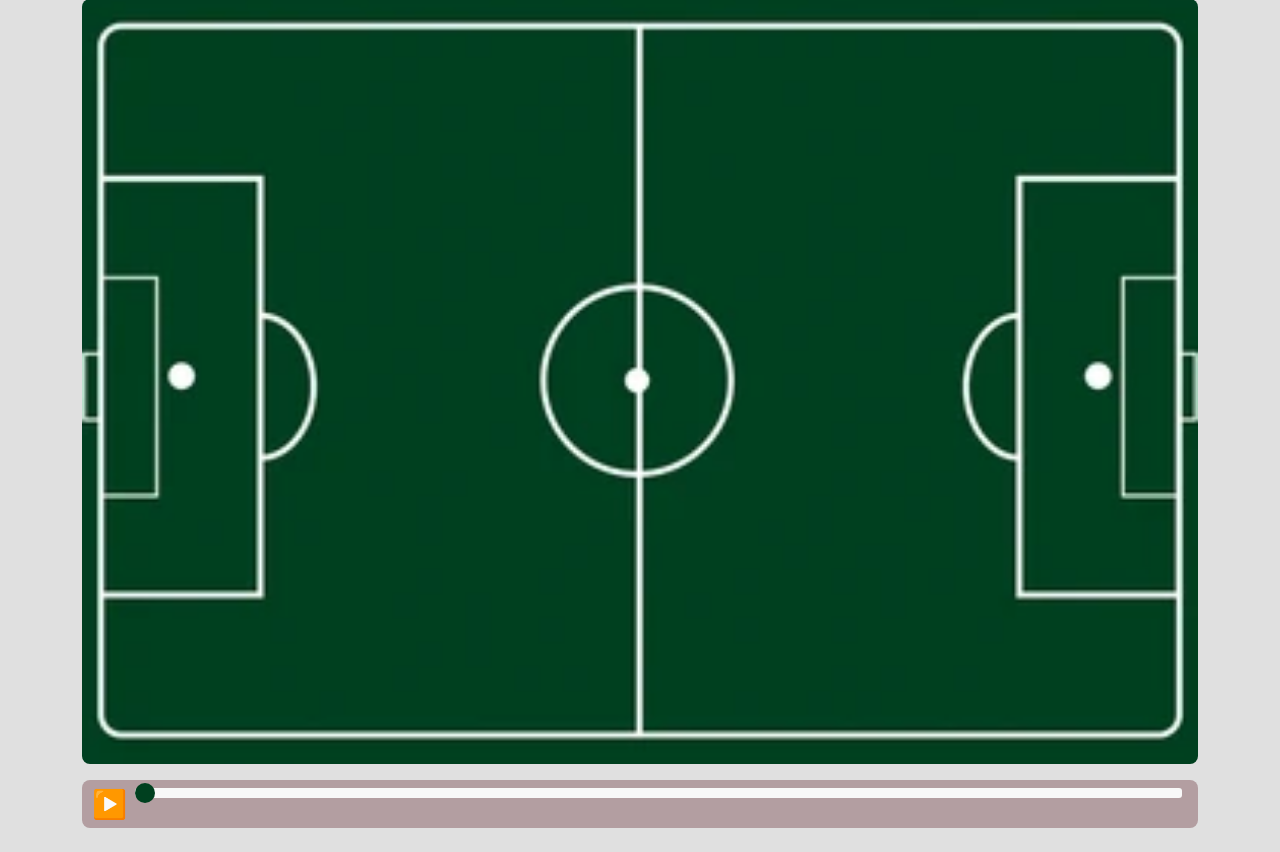
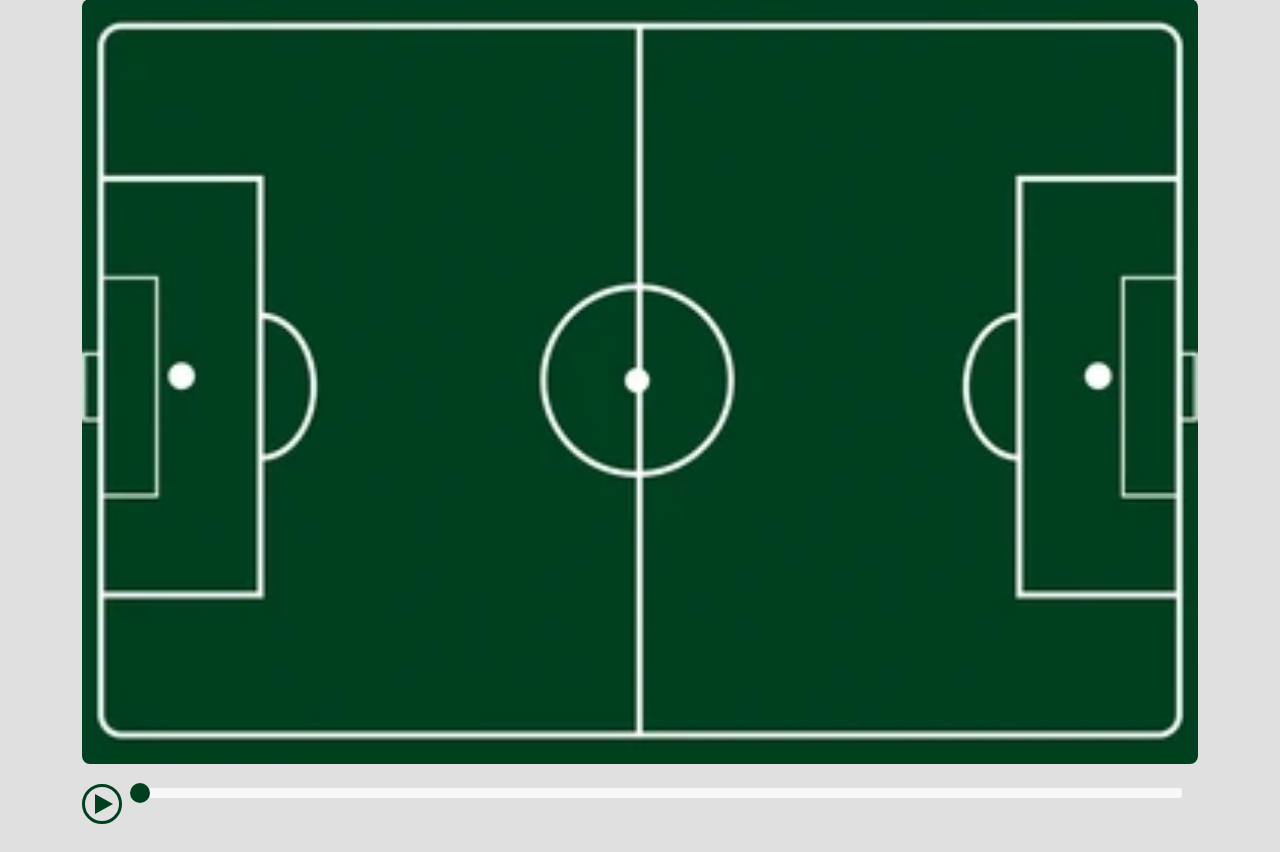
Before and after one commit to ericxuan57/soccer-live-streaming-player-django, a Django app: page / in a window 1280 px wide. Shown: the part 89-941 px from the top of the page. Run offline with Django 4.2, Linux system fonts and the light colour scheme; data that the repository does not hold is empty; some libraries are stand-ins or nearby versions.

Commit message:
change: design of play/pause button

```diff
--- a/app/templates/index.html
+++ b/app/templates/index.html
@@ -68,20 +68,18 @@
           </div>
         </div>
       </div>
+
       <div class="w-100 mt-3 position-relative">
         {% load static %}
         <img src="{% static 'app/images/stadium.png' %}" alt="" width="100%">
         <canvas id="stadium"></canvas>
       </div>
+
       <div class="video-control-container d-flex align-items-center justify-content-center w-100 mt-3 mb-4">
-        <button class="video-control play-button">
-          <span class="video-control-play">
-            <span class="video-control-symbol" aria-hidden="true">▶️</span>
-          </span>
-          <span class="video-control-pause">
-            <span class="video-control-symbol" aria-hidden="true">⏸</span>
-          </span>
-        </button>
+        <div class="play-button-container">
+          <button role="play" class="play"></button>
+          <button role="pause" class="pause hidden"></button>
+        </div>
         <div class="w-100 ps-2 pe-3">
           <input type="range" min="0" max="1" step="0.00001" value="0" class="slider" id="playerRange" oninput="onValueChange(this.value)">
           <div>
@@ -97,8 +95,7 @@
     <script>
       const canvas = this.__canvas = new fabric.StaticCanvas('stadium');
       const stadiumData = JSON.parse("{{data|escapejs}}");
-      var globalID,
-          current_index = 0;
+      var globalID, current_index = 0;
 
       $(".btn-save").click(function(){
         let date = $("#date").val();
@@ -134,7 +131,9 @@
             $('#dateTimePickerModal').modal('hide');
             $("#lblEndTime").text(durationFormat);
 
-            $('.play-button').addClass("playing");
+            $('.play-button-container').addClass("playing");
+            $('.pause').removeClass("hidden");
+            $('.play').addClass("hidden");
 
             //set timeline slider of video player
             current_index = 0;
@@ -145,21 +144,23 @@
         })
       });
 
-      $('.play-button').click(function() {
+      $('.play-button-container').click(function() {
         if($("#selectedDateTime").text() != "true") {
           alert("Pick a date and time");
           return;
         }
 
-        this.classList.toggle('playing');
+        const buttons = Array.from(this.children);
+        buttons.forEach(button => button.classList.toggle('hidden'));
+        this.classList.toggle("playing");
+
         cancelAnimationFrame(globalID);
 
         if($("#videoEnded").text() == "true") {
-          // current_index = 0;
           $("#videoEnded").text("false");
           globalID = requestAnimationFrame(repeatOften);
         }else{
-          if ($('.play-button').hasClass('playing')) {
+          if ($('.play-button-container').hasClass('playing')) {
             globalID = requestAnimationFrame(repeatOften);
           }
         }
@@ -202,7 +203,11 @@
         if(current_percent >= 1) {
           cancelAnimationFrame(globalID);
           current_index = 0;
-          $('.play-button').removeClass('playing');
+
+          $('.play-button-container').removeClass('playing');
+          $('.pause').addClass("hidden");
+          $('.play').removeClass("hidden");
+
           $("#videoEnded").text("true");
         }
       }
@@ -211,13 +216,15 @@
         if($("#selectedDateTime").text() != "true") {
           return;
         }
+
         let duration = Number($("#lblDuration").text());
-        let classList = $('.play-button').attr('class');
+        let classList = $('.play-button-container').attr('class');
         let arrClass = classList.split(/\s+/);
         let playStatus = arrClass.includes('playing');
         current_index = duration * value * 60;
 
         cancelAnimationFrame(globalID);
+
         if(playStatus) {
           repeatOften();
         }else{
--- a/static/app/css/style.css
+++ b/static/app/css/style.css
@@ -1,3 +1,7 @@
+:root {
+  --button-color: #00401f;
+}
+
 html {
   width: 100%;
   height: 100%;
@@ -116,30 +120,70 @@ span.live-icon::before {
   text-align: center;
 }
 
+.play-button-container {
+  display: flex;
+  justify-content: center;
+  align-items: center;
+  width: 14px;
+  height: 14px;
+  padding: 17px;
+  border: 0.2rem solid var(--button-color);
+  border-radius: 50%;
+}
+
+.play {
+  height: 0;
+  width: 0;
+  margin: 0;
+  padding: 0;
+  margin-left: 4.8px;
+  /*margin-left: 17px;*/
+  background: none;
+  border: none;
+  border-top: 10.5px solid transparent;
+  border-bottom: 10.5px solid transparent;
+  border-left: 18px solid #00401f;
+}
+
+.pause {
+  position: relative;
+  background: none;
+  border: none;
+  height: 18px;
+  width: 28px;
+  margin: 0;
+  padding: 0;
+}
+
+.pause::before {
+  content: "";
+  position: absolute;
+  top: 0px;
+  height: 18px;
+  width: 5px;
+  margin-left: 2px;
+  background: var(--button-color);
+  left: 0;
+}
+
+.pause::after {
+  content: "";
+  position: absolute;
+  top: 0px;
+  height: 18px;
+  width: 5px;
+  margin-right: 2px;
+  background: var(--button-color);
+  right: 0;
+}
+
+.hidden {
+  display:none;
+}
+
 @media screen and (max-width: 460px) {
   #lblCurrentTime {
     font-weight: 400;
     font-size: 17px;
   }
 }
-
-.video-control-container {
-  background-color: #b39ea1;
-}
-.video-control {
-	text-align: left;
-  border: none;
-  background: transparent;
-  padding: 0px 0px 0px 10px;
-}
-
-.video-control:not(.playing) .video-control-pause,
-.video-control.playing .video-control-play {
-	display: none;
-}
-
-.video-control-symbol
-{
-	font: 1.75em/0 Apple Color Emoji;
-	vertical-align: -0.15em;
-}
```
